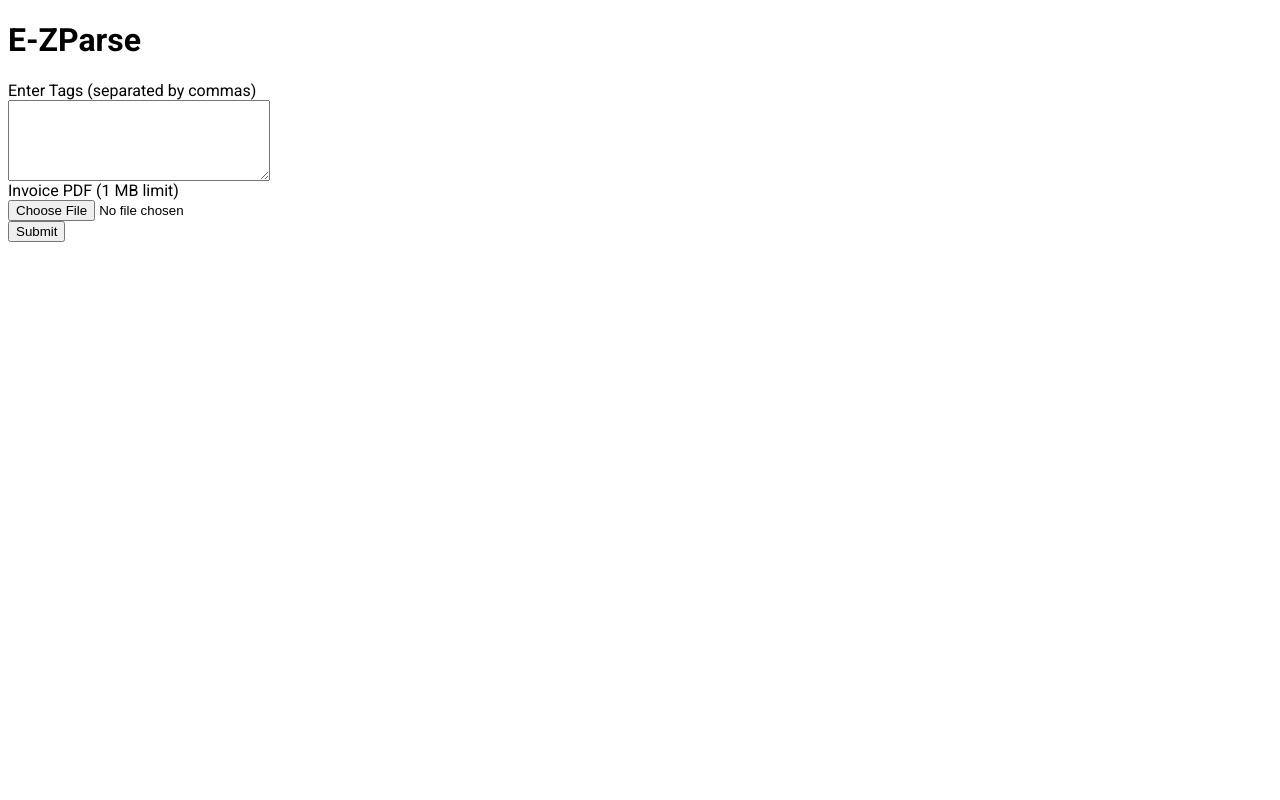
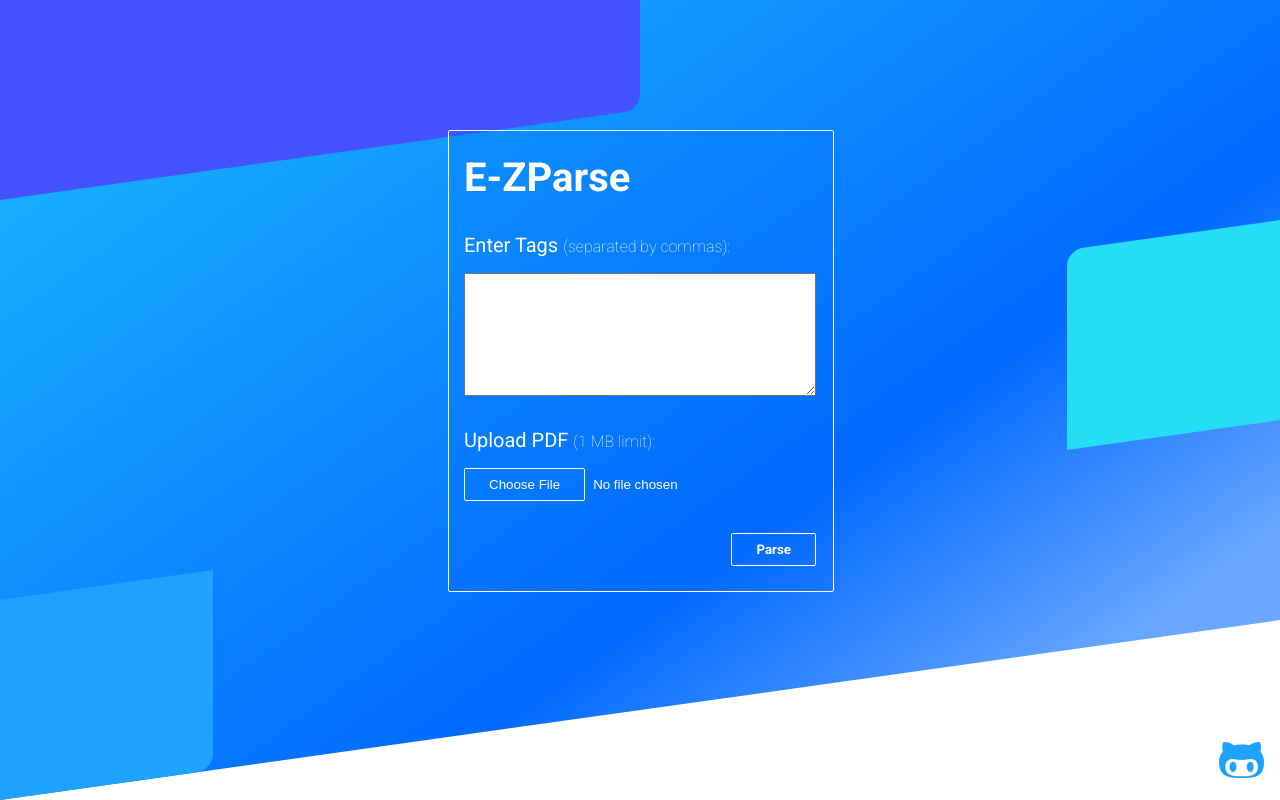
Before and after one commit to shah-a/int1.3-e-zparse, a Flask app: page / in a window 1280 px wide. Run offline with Flask 2, Linux system fonts and the light colour scheme; some libraries are stand-ins or nearby versions.

Commit message:
[Added] styles

```diff
--- a/static/style.css
+++ b/static/style.css
@@ -1,9 +1,185 @@
+:root {
+  --background: linear-gradient(150deg, #17acff 15%, #016aff 70%, #68a6ff 94%);
+  --first: #53f;
+  --second: #4553ff;
+  --third: #4f40ff;
+  --fourth: #25ddf5;
+  --fifth: #1fa2ff;
+}
+
+html, body {
+  margin: 0;
+  height: 100%;
+}
+
 body {
   font-family: 'Roboto', sans-serif;
+  color: #fff;
+  display: flex;
+  flex-direction: column;
+  position: relative;
 }
 
-form {
+.content {
+  flex: 1 0 auto;
+  align-self: center;
+  display: flex;
+  justify-content: center;
+  width: 70%;
+}
+
+@media only screen and (min-width: 768px) {
+  .content {
+    width: 50%;
+  }
+}
+
+@media only screen and (min-width: 1200px) {
+  .content {
+    width: 30%;
+  }
+}
+
+/* FORM */
+
+.form {
+  position: relative;
+  padding: 1.5rem 1rem;
+  width: 100%;
+  font-size: 1.25rem;
+  align-self: center;
   display: flex;
   flex-direction: column;
-  align-items: flex-start;
 }
+
+.form::before {
+  content: "";
+  position: absolute;
+  height: 100%;
+  width: 100%;
+  top: 0;
+  left: 0;
+  z-index: -1;
+  border: solid 1px #fff;
+  border-radius: 0.12rem;
+  background-color: rgba(1, 107, 255, 0.25);
+}
+
+.form :not(:first-child) ~ :nth-child(odd) {
+  margin-top: 1rem;
+  margin-bottom: 2rem;
+}
+
+.form h1 {
+  margin: 0;
+  margin-top: 0;
+  margin-bottom: 2rem;
+}
+
+.form textarea {
+  padding: 0.5rem;
+}
+
+[type="file"]::-webkit-file-upload-button {
+  margin-right: 0.5rem;
+  padding: 0.5rem 1.5rem;
+  color: #fff;
+  cursor: pointer;
+  border: solid 1px #fff;
+  border-radius: 0.12rem;
+  background-color: transparent;
+  transition: all 0.1s;
+}
+
+[type="file"]::-webkit-file-upload-button:hover {
+  color: var(--fifth);
+  background-color: #fff;
+}
+
+.form button {
+  padding: 0.5rem 1.5rem;
+  font-family: 'Roboto', sans-serif;
+  font-weight: bold;
+  color: #fff;
+  cursor: pointer;
+  border: solid 1px #fff;
+  border-radius: 0.12rem;
+  background-color: transparent;
+  align-self: flex-end;
+  transition: all 0.1s;
+}
+
+.form button:hover {
+  color: var(--fifth);
+  background-color: #fff;
+}
+
+.info {
+  font-weight: 100;
+  font-size: 0.8em;
+}
+
+/* FOOTER */
+
+.footer {
+  flex-shrink: 0;
+  width: 100%;
+  text-align: right;
+}
+
+.github {
+  display: inline-block;
+  margin: 1rem;
+  color: var(--fifth);
+  transition: color 0.1s;
+}
+
+.github:hover {
+  color: var(--fourth);
+  animation-name: wiggle;
+  animation-duration: 0.5s;
+  animation-iteration-count: 1;
+  animation-timing-function: linear;
+}
+
+@keyframes wiggle {
+  0% {transform: rotate(10deg);}
+  25% {transform: rotate(-10deg);}
+  50% {transform: rotate(20deg);}
+  75% {transform: rotate(-5deg);}
+  100% {transform: rotate(0deg);}
+}
+
+/* BACKGROUND & STRIPES */
+
+#stripes {
+  position: absolute;
+  z-index: -2;
+  width: 100%;
+  height: 100%;
+  background: var(--background);
+  display: grid;
+  grid-template-columns: repeat(6, 1fr);
+  grid-template-rows: repeat(4, 1fr);
+  transform: skewY(-8deg);
+  transform-origin: 0;
+}
+
+#stripes span:first-child {
+  background: var(--second);
+  grid-column: span 3;
+  border-bottom-right-radius: 1rem;
+}
+
+#stripes span:nth-child(2) {
+  grid-column: 6;
+  grid-row: 3;
+  background: var(--fourth);
+  border-top-left-radius: 1rem;
+}
+
+#stripes span:nth-child(3) {
+  grid-row: 4;
+  background: var(--fifth);
+  border-bottom-right-radius: 1rem;
+}
--- a/templates/index.html
+++ b/templates/index.html
@@ -8,19 +8,36 @@
   <title>E-ZParse</title>
   <link rel="shortcut icon" href="/static/favicon.ico">
   <link rel="stylesheet" href="/static/style.css">
+
+  <!-- Google Fonts -->
   <link rel="preconnect" href="https://fonts.gstatic.com" crossorigin>
   <link href="https://fonts.googleapis.com/css2?family=Roboto:wght@100;300;400;500;700&display=swap" rel="stylesheet">
+
+  <!-- Font Awesome  -->
+  <script defer src="https://kit.fontawesome.com/aa29bc2123.js" crossorigin="anonymous"></script>
 </head>
 
 <body>
-  <h1>E-ZParse</h1>
-  <form method="POST" enctype=multipart/form-data>
-    <label for="tags">Enter Tags (separated by commas)</label>
-    <textarea name="tags" id="tags" cols="30" rows="5"></textarea>
-    <label for="pdf">Invoice PDF (1 MB limit)</label>
-    <input type="file" id="pdf" name="pdf">
-    <button type="submit">Submit</button>
-  </form>
+  <main class="content">
+    <form method="POST" enctype=multipart/form-data class="form">
+      <h1>E-ZParse</h1>
+      <label for="tags">Enter Tags <span class="info">(separated by commas):</span></label>
+      <textarea name="tags" id="tags" rows="7"></textarea>
+      <label for="pdf">Upload PDF <span class="info">(1 MB limit):</span></label>
+      <input type="file" id="pdf" name="pdf">
+      <button type="submit">Parse</button>
+    </form>
+  </main>
+  <footer class="footer">
+    <a href="https://github.com/shah-a/int1.3-e-zparse" target="_blank" class="github">
+      <i class="fab fa-github-alt fa-3x"></i>
+    </a>
+  </footer>
+  <div id="stripes">
+    <span></span>
+    <span></span>
+    <span></span>
+  </div>
 </body>
 
 </html>
```
Also changed, not shown: README.md.
